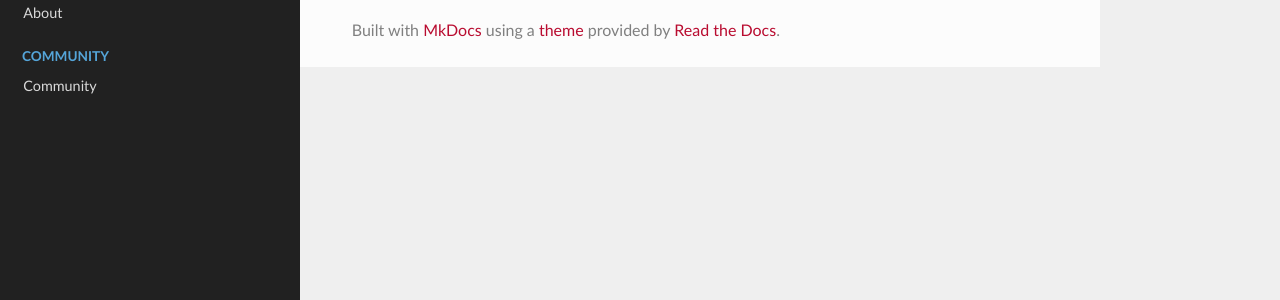
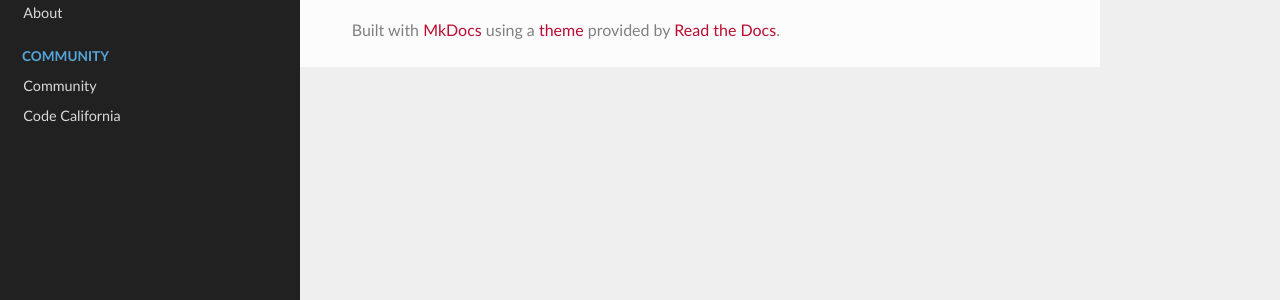
Before and after one commit to CA-CODE-Works/playbook, an MkDocs documentation site: the page built from docs/why/why.md, in a window 1280 px wide. Shown: the part 254-554 px from the top of the page. Built offline with MkDocs 1.6.1, drawn with Linux system fonts in a browser that asks for light colours; nearby versions of some CDN libraries.

Commit message:
Update mkdocs.yml

```diff
--- a/mkdocs.yml
+++ b/mkdocs.yml
@@ -21,3 +21,4 @@ nav:
         - About: docs/about/about.md
     - Community:
         - Community: docs/community/community.md
+    - Code California: https://cagov.github.io/codeCAgov/
```
